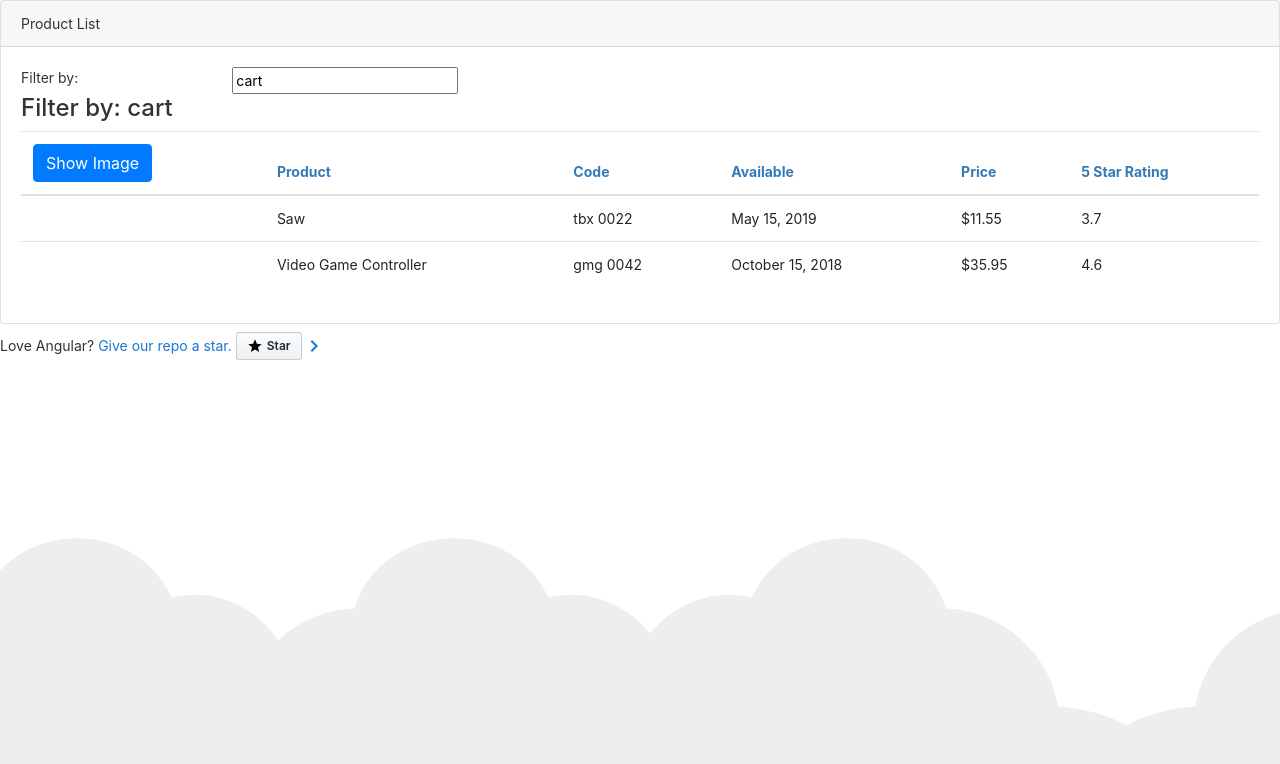
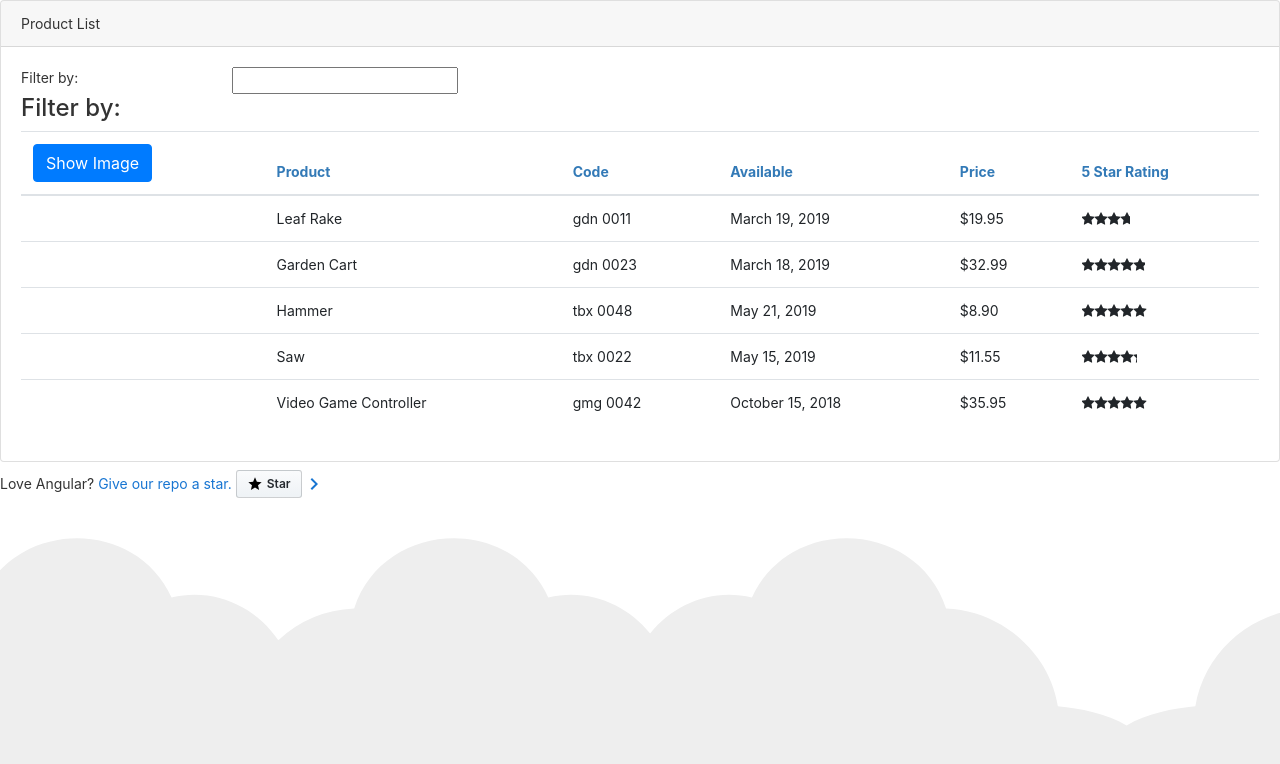
Before and after one commit to deanreid/angulartraining, an Angular app: page / in a window 1280 px wide. Shown: the top 764 px of the page. Built offline with nearby package versions, Linux system fonts and the light colour scheme.

Commit message:
Nested component and Service implementation

```diff
--- a/src/app/app.module.ts
+++ b/src/app/app.module.ts
@@ -5,11 +5,13 @@ import { AppRoutingModule } from './app-routing.module';
 import { AppComponent } from './app.component';
 import { ProductListComponent} from './products/product-list.component';
 import { ConverToSpacesPipe } from 'src/shared/convert-to-spaces.pipe';
+import { StarComponent } from 'src/shared/star.component';
 @NgModule({
   declarations: [
     AppComponent,
     ProductListComponent,
-    ConverToSpacesPipe
+    ConverToSpacesPipe,
+    StarComponent
   ],
   imports: [
     BrowserModule,
--- a/src/app/products/product-list.component.html
+++ b/src/app/products/product-list.component.html
@@ -42,7 +42,8 @@
                         <td>{{product.productCode | lowercase | convertToSpaces: '-'}}</td>
                         <td>{{product.releaseDate}}</td>
                         <td>{{product.price | currency:'USD':'symbol':'1.2-2'}}</td>
-                        <td>{{product.starRating}}</td>
+                        <td><pm-star [rating]='product.starRating' (ratingClicked)='onRatingClicked($event)'></pm-star></td>
+                        <!-- <td>{{product.starRating}}</td> -->
 
                     </tr>
                 </tbody>
--- a/src/app/products/product-list.component.ts
+++ b/src/app/products/product-list.component.ts
@@ -1,12 +1,14 @@
 import { Component, OnInit } from '@angular/core';
 import { IProduct } from './product';
+import { ProductService } from './product.service';
 
 
 
 @Component({
     selector: 'pm-products',
     templateUrl: './product-list.component.html',
-    styleUrls: ['./product-list.component.css']
+    styleUrls: ['./product-list.component.css'],
+
 })
 export class ProductListComponent implements OnInit {
 
@@ -24,35 +26,14 @@ export class ProductListComponent implements OnInit {
       this.filteredProducts = this.listFilter ? this.performFilter(this.listFilter): this.products;
     }
     filteredProducts: IProduct[];
-    products: IProduct[] = [
-        {
-            "productId": 8,
-            "productName": "Saw",
-            "productCode": "TBX-0022",
-            "releaseDate": "May 15, 2019",
-            "description": "15-inch steel blade hand saw",
-            "price": 11.55,
-            "starRating": 3.7,
-            "imageUrl": "assets/images/saw.png"
-          },
-          {
-            "productId": 10,
-            "productName": "Video Game Controller",
-            "productCode": "GMG-0042",
-            "releaseDate": "October 15, 2018",
-            "description": "Standard two-button video game controller",
-            "price": 35.95,
-            "starRating": 4.6,
-            "imageUrl": "assets/images/xbox-controller.png"
-          }
-    ];
+    products: IProduct[] = [];
 
-    constructor() {
-      this.filteredProducts = this.products;
-      this._listFilter = 'cart';
+    constructor(private productService: ProductService) {
+      this._listFilter = '';
     }
     ngOnInit(): void {
-      console.log('Hit OnInit');
+     this.products = this.productService.getProducts();
+     this.filteredProducts = this.products;
     }
 
      performFilter (filterBy: string): IProduct[] {
@@ -63,4 +44,8 @@ export class ProductListComponent implements OnInit {
     toggleImage():void {
       this.showImage = !this.showImage;
     }
+    onRatingClicked(message: string): void {
+      this.title = `Product List:  ${message}`;
+
+    }
 }
--- /dev/null
+++ b/src/app/products/product.service.ts
@@ -0,0 +1,63 @@
+import { Injectable } from '@angular/core';
+import { IProduct } from './product';
+
+@Injectable({
+    providedIn: 'root'
+})
+export class ProductService {
+    getProducts(): IProduct[] {
+        return [
+            {
+                "productId": 1,
+                "productName": "Leaf Rake",
+                "productCode": "GDN-0011",
+                "releaseDate": "March 19, 2019",
+                "description": "Leaf rake with 48-inch wooden handle.",
+                "price": 19.95,
+                "starRating": 3.2,
+                "imageUrl": "assets/images/leaf_rake.png"
+              },
+              {
+                "productId": 2,
+                "productName": "Garden Cart",
+                "productCode": "GDN-0023",
+                "releaseDate": "March 18, 2019",
+                "description": "15 gallon capacity rolling garden cart",
+                "price": 32.99,
+                "starRating": 4.2,
+                "imageUrl": "assets/images/garden_cart.png"
+              },
+              {
+                "productId": 5,
+                "productName": "Hammer",
+                "productCode": "TBX-0048",
+                "releaseDate": "May 21, 2019",
+                "description": "Curved claw steel hammer",
+                "price": 8.9,
+                "starRating": 4.8,
+                "imageUrl": "assets/images/hammer.png"
+              },
+              {
+                "productId": 8,
+                "productName": "Saw",
+                "productCode": "TBX-0022",
+                "releaseDate": "May 15, 2019",
+                "description": "15-inch steel blade hand saw",
+                "price": 11.55,
+                "starRating": 3.7,
+                "imageUrl": "assets/images/saw.png"
+              },
+              {
+                "productId": 10,
+                "productName": "Video Game Controller",
+                "productCode": "GMG-0042",
+                "releaseDate": "October 15, 2018",
+                "description": "Standard two-button video game controller",
+                "price": 35.95,
+                "starRating": 4.6,
+                "imageUrl": "assets/images/xbox-controller.png"
+              }
+        ]
+    }
+
+}
--- /dev/null
+++ b/src/shared/star.component.css
@@ -0,0 +1,6 @@
+.crop{
+    overflow: hidden;
+}
+div{
+    cursor:pointer
+}
--- /dev/null
+++ b/src/shared/star.component.html
@@ -0,0 +1,12 @@
+<div class='crop'
+ [style.width.px]='starWidth'
+ [title]='rating'
+ (click)='onClick()'>
+    <div style='width:75px'>
+        <span class='fa fa-star'></span>
+        <span class='fa fa-star'></span>
+        <span class='fa fa-star'></span>
+        <span class='fa fa-star'></span>
+        <span class='fa fa-star'></span>
+    </div>
+</div>
--- /dev/null
+++ b/src/shared/star.component.ts
@@ -0,0 +1,21 @@
+import { Component, OnChanges, Input, EventEmitter, Output } from '@angular/core';
+
+@Component({
+    selector: 'pm-star',
+    templateUrl: './star.component.html',
+    styleUrls: ['./star.component.css']
+})
+
+export class StarComponent implements OnChanges {
+  starWidth: number;
+  @Input() rating: number;
+  @Output() ratingClicked: EventEmitter<string>=new EventEmitter<string>();
+
+  ngOnChanges(): void {
+    this.starWidth = this.rating * 75 / 5;
+    }
+  onClick(): void{
+      this.ratingClicked.emit(this.rating.toString());
+    //   console.log(`click ${this.rating}`);
+  }
+}
```
